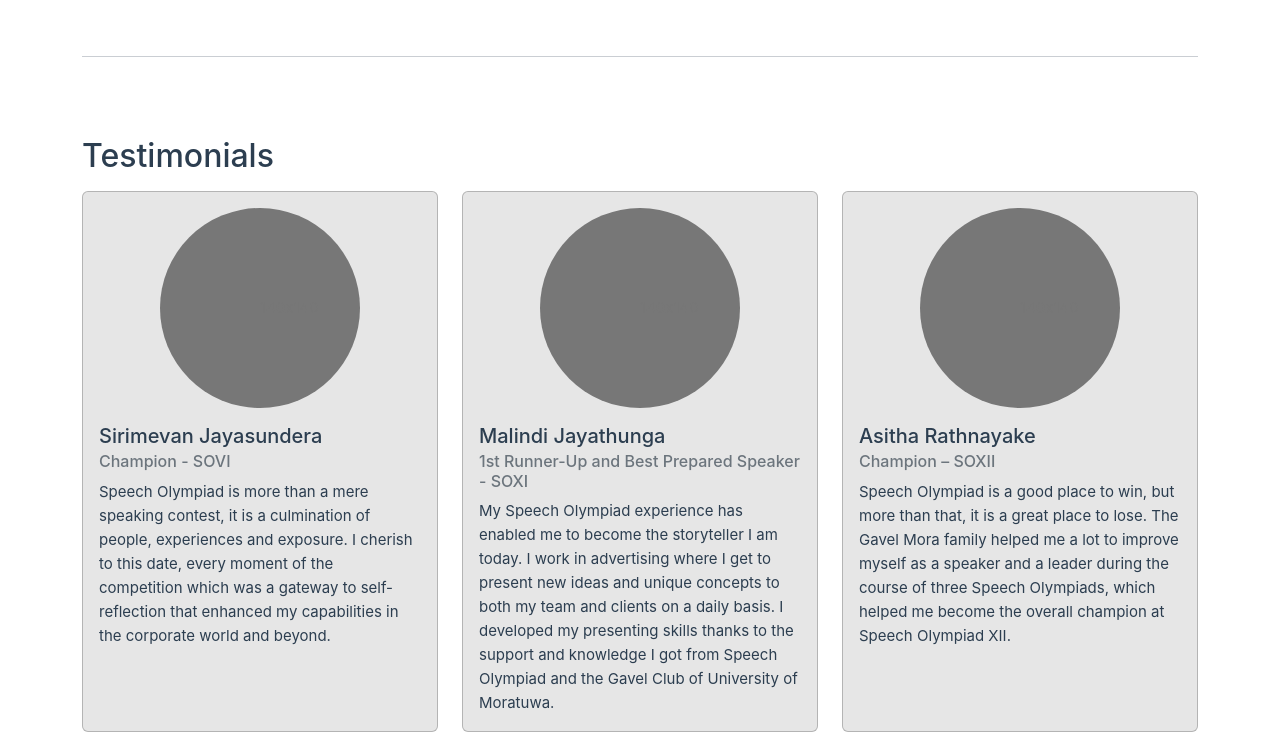
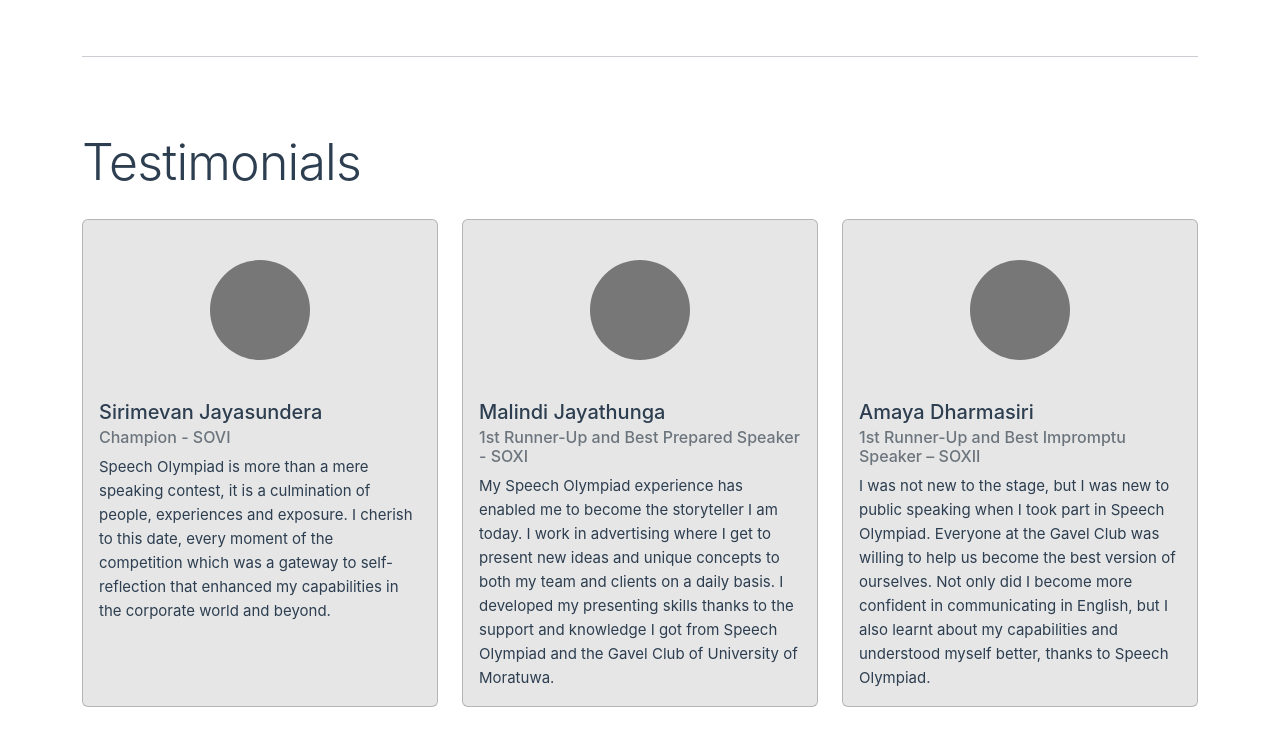
Before and after one commit to SpeechOlympiadXV/speecholympiadxv.github.io, a Vue app: page / in a window 1280 px wide. Shown: the part 2360-3106 px from the top of the page. Built offline with nearby package versions, Linux system fonts and the light colour scheme.

Commit message:
testimonial card adjustments

```diff
--- a/src/components/AppTestimonialCard.vue
+++ b/src/components/AppTestimonialCard.vue
@@ -1,11 +1,11 @@
 <template>
   <div class="card testimonial-card mb-3 md-lg-0">
     <div class="row mt-3">
-      <div class="col d-flex justify-content-center">
+      <div class="col d-flex justify-content-center my-4">
         <svg
           class="rounded-circle"
-          width="200"
-          height="200"
+          width="100"
+          height="100"
           xmlns="http://www.w3.org/2000/svg"
           role="img"
           aria-label="Placeholder: 200x200"
@@ -42,13 +42,8 @@ export default {
 <style scoped>
 /*Testimonial Card*/
 .testimonial-card {
-  cursor: pointer;
   background-color: var(--color-background-transparent);
   border: solid 1px var(--color-border-hover);
-}
-.testimonial-card:hover {
-  border: solid 1px var(--color-border);
-  background-color: var(--color-background-mute);
 }
 .testimonial-card-heading {
   color: var(--color-heading);
--- a/src/pages/PageHome.vue
+++ b/src/pages/PageHome.vue
@@ -45,12 +45,12 @@ export default {
           subtitle: "1st Runner-Up and Best Prepared Speaker - SOXI",
           body: "My Speech Olympiad experience has enabled me to become the storyteller I am today. I work in advertising where I get to present new ideas and unique concepts to both my team and clients on a daily basis. I developed my presenting skills thanks to the support and knowledge I got from Speech Olympiad and the Gavel Club of University of Moratuwa.",
         },
-        {
-          imageSrc: rectangle,
-          title: "Asitha Rathnayake",
-          subtitle: "Champion – SOXII",
-          body: "Speech Olympiad is a good place to win, but more than that, it is a great place to lose. The Gavel Mora family helped me a lot to improve myself as a speaker and a leader during the course of three Speech Olympiads, which helped me become the overall champion at Speech Olympiad XII.",
-        },
+        // {
+        //   imageSrc: rectangle,
+        //   title: "Asitha Rathnayake",
+        //   subtitle: "Champion – SOXII",
+        //   body: "Speech Olympiad is a good place to win, but more than that, it is a great place to lose. The Gavel Mora family helped me a lot to improve myself as a speaker and a leader during the course of three Speech Olympiads, which helped me become the overall champion at Speech Olympiad XII.",
+        // },
         {
           imageSrc: rectangle,
           title: "Amaya Dharmasiri",
@@ -87,7 +87,7 @@ export default {
       <!--Testimonials-->
       <div class="row mb-5">
         <div class="col-12 mb-2">
-          <h2 class="featurette-heading mt-0">Testimonials</h2>
+          <h1 class="featurette-heading mt-0 mb-4">Testimonials</h1>
         </div>
 
         <!-- Three columns of cards  -->
@@ -116,4 +116,22 @@ export default {
 
 
 <style scoped>
+/* Thin out the marketing headings */
+.featurette-heading {
+  font-weight: 300;
+  line-height: 1;
+  /* rtl:remove */
+  letter-spacing: -0.05rem;
+}
+@media (min-width: 40em) {
+  .featurette-heading {
+    font-size: 50px;
+  }
+}
+
+@media (min-width: 62em) {
+  .featurette-heading {
+    margin-top: 7rem;
+  }
+}
 </style>
```
